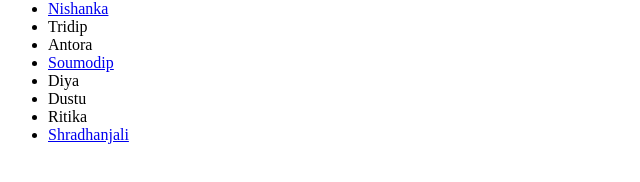
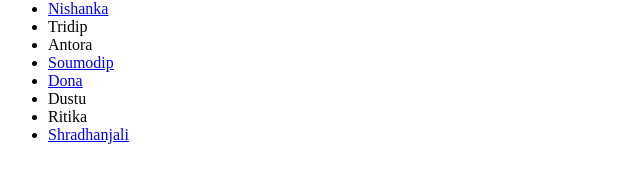
Before and after one commit to hbd08/a, a plain HTML site: page index.html in a window 1280 px wide. Shown: the part 118-300 px from the top of the page, 0-640 px from the left. Drawn offline with Linux system fonts and the light colour scheme.

Commit message:
Update index.html

```diff
--- a/index.html
+++ b/index.html
@@ -11,7 +11,7 @@
     <li>Tridip</li>
     <li>Antora</li>
     <li><a href="raj.html">Soumodip</a></li>
-    <li>Diya</li>
+    <li><a href = "abc.html">Dona</a></a></li>
     <li>Dustu</li>
     <li>Ritika</li>
     <li><a href="sh.html">Shradhanjali</a></li>
```
